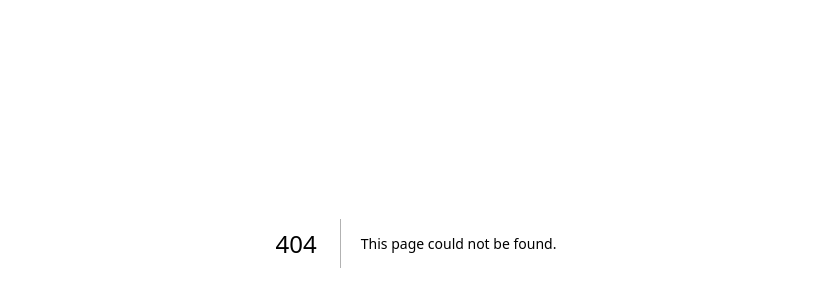
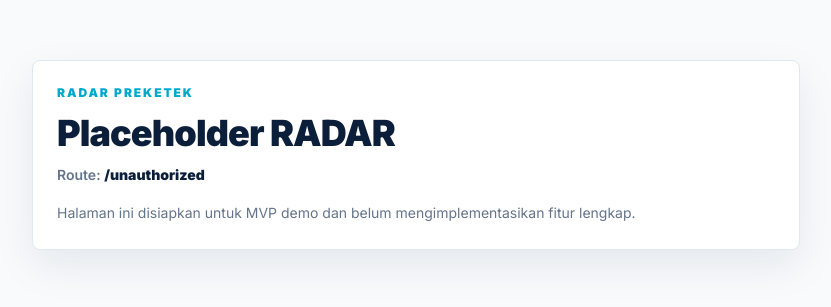
Before and after one commit to galiihajiip/RADAR-PREKETEK, a Next.js app in the folder apps/web/: page /unauthorized in a window 1280 px wide. Before the commit this address had no page. Shown: the part 157-464 px from the top of the page, without its empty margins (224-1055 px from the left). Built offline with nearby package versions, Linux system fonts and the light colour scheme.

Commit message:
chore(web): add MVP route placeholders

```diff
--- /dev/null
+++ b/apps/web/src/app/dashboard/admin/page.tsx
@@ -0,0 +1,5 @@
+import { RoutePlaceholder } from "@/components/route-placeholder";
+
+export default function DashboardAdminPage() {
+  return <RoutePlaceholder route="/dashboard/admin" />;
+}
--- /dev/null
+++ b/apps/web/src/app/dashboard/analytics/page.tsx
@@ -0,0 +1,5 @@
+import { RoutePlaceholder } from "@/components/route-placeholder";
+
+export default function DashboardAnalyticsPage() {
+  return <RoutePlaceholder route="/dashboard/analytics" />;
+}
--- /dev/null
+++ b/apps/web/src/app/dashboard/audit/page.tsx
@@ -0,0 +1,5 @@
+import { RoutePlaceholder } from "@/components/route-placeholder";
+
+export default function DashboardAuditPage() {
+  return <RoutePlaceholder route="/dashboard/audit" />;
+}
--- /dev/null
+++ b/apps/web/src/app/dashboard/map/page.tsx
@@ -0,0 +1,5 @@
+import { RoutePlaceholder } from "@/components/route-placeholder";
+
+export default function DashboardMapPage() {
+  return <RoutePlaceholder route="/dashboard/map" />;
+}
--- /dev/null
+++ b/apps/web/src/app/dashboard/reports/[id]/page.tsx
@@ -0,0 +1,5 @@
+import { RoutePlaceholder } from "@/components/route-placeholder";
+
+export default function DashboardReportDetailPage() {
+  return <RoutePlaceholder route="/dashboard/reports/[id]" />;
+}
--- /dev/null
+++ b/apps/web/src/app/dashboard/reports/page.tsx
@@ -0,0 +1,5 @@
+import { RoutePlaceholder } from "@/components/route-placeholder";
+
+export default function DashboardReportsPage() {
+  return <RoutePlaceholder route="/dashboard/reports" />;
+}
--- /dev/null
+++ b/apps/web/src/app/register/page.tsx
@@ -0,0 +1,5 @@
+import { RoutePlaceholder } from "@/components/route-placeholder";
+
+export default function RegisterPage() {
+  return <RoutePlaceholder route="/register" />;
+}
--- /dev/null
+++ b/apps/web/src/app/settings/page.tsx
@@ -0,0 +1,5 @@
+import { RoutePlaceholder } from "@/components/route-placeholder";
+
+export default function SettingsPage() {
+  return <RoutePlaceholder route="/settings" />;
+}
--- /dev/null
+++ b/apps/web/src/app/unauthorized/page.tsx
@@ -0,0 +1,5 @@
+import { RoutePlaceholder } from "@/components/route-placeholder";
+
+export default function UnauthorizedPage() {
+  return <RoutePlaceholder route="/unauthorized" />;
+}
--- /dev/null
+++ b/apps/web/src/components/route-placeholder.tsx
@@ -0,0 +1,26 @@
+type RoutePlaceholderProps = {
+  route: string;
+};
+
+export function RoutePlaceholder({ route }: RoutePlaceholderProps) {
+  return (
+    <main className="min-h-screen bg-radar-bg px-4 py-8 text-radar-navy sm:px-6 lg:px-8">
+      <section className="mx-auto flex min-h-[70vh] max-w-3xl flex-col justify-center">
+        <div className="rounded-lg border border-radar-border bg-white p-6 shadow-soft">
+          <p className="text-xs font-black uppercase tracking-[0.16em] text-radar-cyan">
+            RADAR PREKETEK
+          </p>
+          <h1 className="mt-3 text-3xl font-black tracking-tight sm:text-4xl">
+            Placeholder RADAR
+          </h1>
+          <p className="mt-3 text-sm font-semibold text-radar-muted">
+            Route: <span className="font-black text-radar-navy">{route}</span>
+          </p>
+          <p className="mt-4 text-sm leading-6 text-radar-muted">
+            Halaman ini disiapkan untuk MVP demo dan belum mengimplementasikan fitur lengkap.
+          </p>
+        </div>
+      </section>
+    </main>
+  );
+}
```
Also changed, not shown: 2 other files (tests, documents, lock files or other folders).
